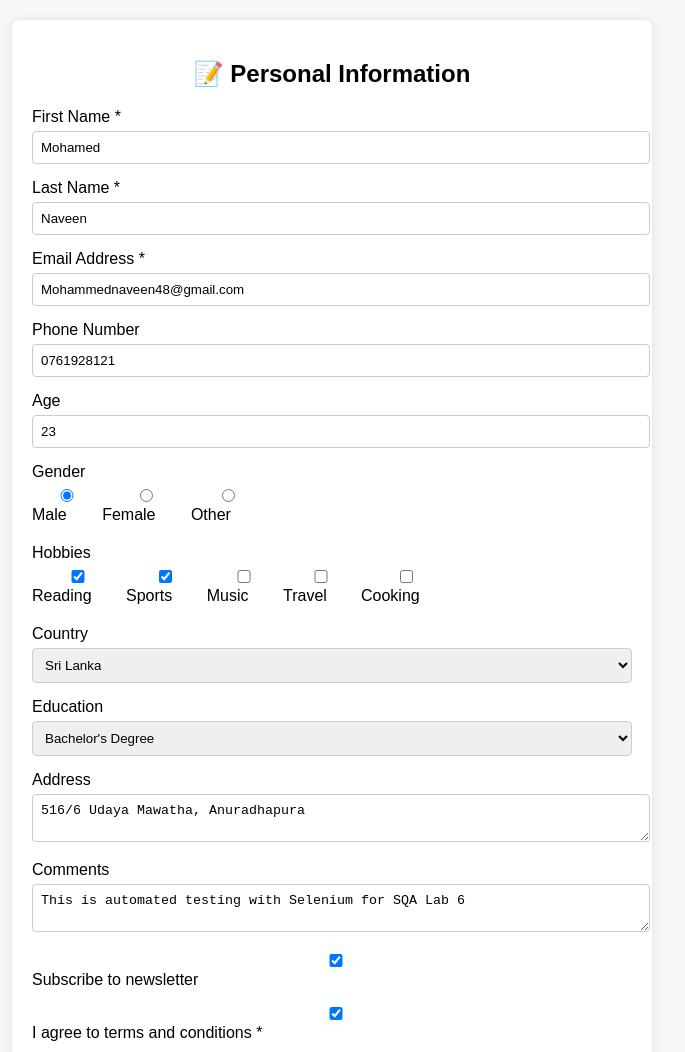
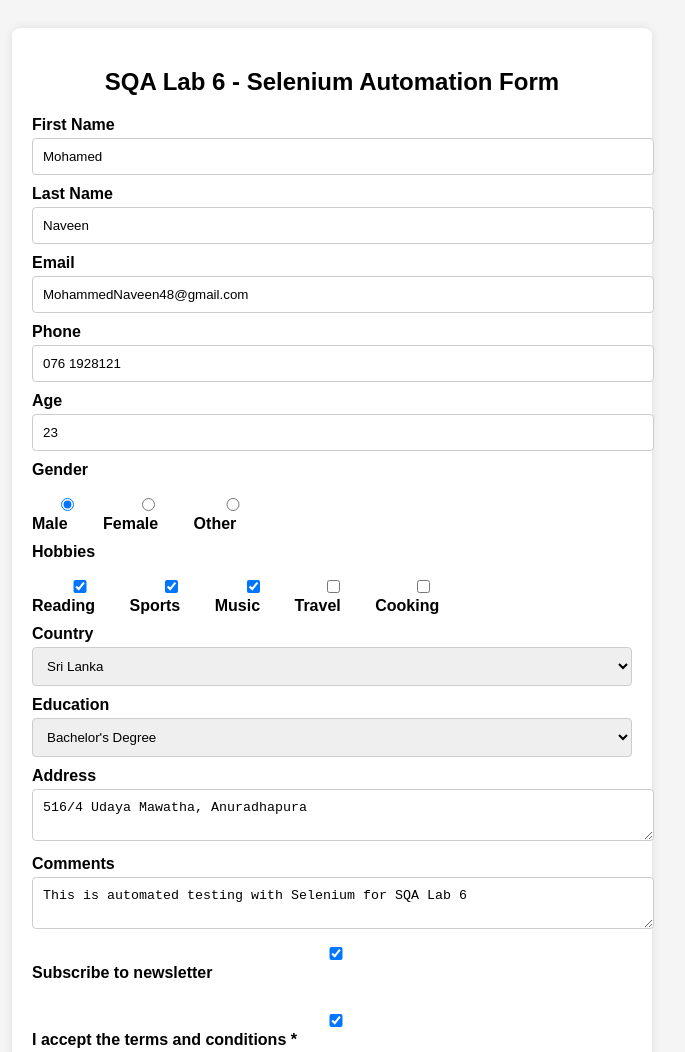
Before and after one commit to naveenrafeek/selenium_lab6, a plain HTML site: page index.html in a window 1280 px wide. Shown: the top 1052 px of the page, without its empty margins (308-993 px from the left). Drawn offline with Linux system fonts and the light colour scheme.

Commit message:
Update index.html

```diff
--- a/index.html
+++ b/index.html
@@ -3,115 +3,85 @@
 <head>
   <meta charset="UTF-8">
   <meta name="viewport" content="width=device-width, initial-scale=1.0">
-  <title>SQA Lab 6 - Selenium Automation Form</title>
+  <title>SQA Lab 6 - Selenium Form</title>
   <style>
-    body { font-family: Arial, sans-serif; margin: 20px; background: #f7f7f7; }
-    form { background: white; padding: 20px; border-radius: 8px; max-width: 600px; margin: auto; box-shadow: 0 0 10px rgba(0,0,0,0.1); }
-    h2 { text-align: center; }
-    .form-group { margin-bottom: 15px; }
-    label { display: block; margin-bottom: 5px; }
-    input, select, textarea { width: 100%; padding: 8px; border: 1px solid #ccc; border-radius: 4px; }
-    .checkbox-group, .radio-group { display: flex; gap: 10px; margin-top: 5px; }
-    button { background: green; color: white; padding: 10px 20px; border: none; border-radius: 5px; font-size: 16px; cursor: pointer; display: block; margin: auto; }
-    #successMessage { display: none; color: green; text-align: center; margin-top: 15px; font-weight: bold; }
+    body { font-family: Arial, sans-serif; background: #f5f5f5; padding: 20px; }
+    form { background: #fff; padding: 20px; border-radius: 8px; max-width: 600px; margin: auto; box-shadow: 0 0 10px rgba(0,0,0,0.1); }
+    label { display: block; margin-top: 10px; font-weight: bold; }
+    input, select, textarea { width: 100%; padding: 10px; margin-top: 4px; border-radius: 4px; border: 1px solid #ccc; }
+    .checkbox-group, .radio-group { display: flex; flex-wrap: wrap; gap: 10px; margin-top: 5px; }
+    button { background: green; color: white; padding: 10px 20px; border: none; border-radius: 5px; margin-top: 20px; cursor: pointer; }
+    #successMessage { display: none; margin-top: 10px; color: green; font-weight: bold; text-align: center; }
   </style>
 </head>
 <body>
   <form id="seleniumForm">
-    <h2>📝 Personal Information</h2>
+    <h2 style="text-align:center;">SQA Lab 6 - Selenium Automation Form</h2>
 
-    <div class="form-group">
-      <label for="firstName">First Name *</label>
-      <input type="text" id="firstName" value="Mohamed" required>
+    <label for="firstName">First Name</label>
+    <input type="text" id="firstName" value="Mohamed">
+
+    <label for="lastName">Last Name</label>
+    <input type="text" id="lastName" value="Naveen">
+
+    <label for="email">Email</label>
+    <input type="email" id="email" value="MohammedNaveen48@gmail.com">
+
+    <label for="phone">Phone</label>
+    <input type="text" id="phone" value="076 1928121">
+
+    <label for="age">Age</label>
+    <input type="number" id="age" value="23">
+
+    <label>Gender</label>
+    <div class="radio-group">
+      <label><input type="radio" id="male" name="gender" checked> Male</label>
+      <label><input type="radio" id="female" name="gender"> Female</label>
+      <label><input type="radio" id="other" name="gender"> Other</label>
     </div>
 
-    <div class="form-group">
-      <label for="lastName">Last Name *</label>
-      <input type="text" id="lastName" value="Naveen" required>
-    </div>
-
-    <div class="form-group">
-      <label for="email">Email Address *</label>
-      <input type="email" id="email" value="Mohammednaveen48@gmail.com" required>
-    </div>
-
-    <div class="form-group">
-      <label for="phone">Phone Number</label>
-      <input type="tel" id="phone" value="0761928121">
-    </div>
-
-    <div class="form-group">
-      <label for="age">Age</label>
-      <input type="number" id="age" value="23">
-    </div>
-
-    <div class="form-group">
-      <label>Gender</label>
-      <div class="radio-group">
-        <label><input type="radio" name="gender" id="male" checked> Male</label>
-        <label><input type="radio" name="gender" id="female"> Female</label>
-        <label><input type="radio" name="gender" id="other"> Other</label>
-      </div>
-    </div>
-
-    <div class="form-group">
     <label>Hobbies</label>
     <div class="checkbox-group">
       <label><input type="checkbox" id="reading" checked> Reading</label>
       <label><input type="checkbox" id="sports" checked> Sports</label>
-        <label><input type="checkbox" id="music"> Music</label>
+      <label><input type="checkbox" id="music" checked> Music</label>
       <label><input type="checkbox" id="travel"> Travel</label>
       <label><input type="checkbox" id="cooking"> Cooking</label>
     </div>
-    </div>
 
-    <div class="form-group">
     <label for="country">Country</label>
     <select id="country">
-        <option value="">--Select Country--</option>
+      <option value="">--Select--</option>
       <option value="Sri Lanka" selected>Sri Lanka</option>
       <option value="India">India</option>
-        <option value="USA">USA</option>
+      <option value="UK">UK</option>
     </select>
-    </div>
 
-    <div class="form-group">
     <label for="education">Education</label>
     <select id="education">
       <option value="">--Select--</option>
       <option value="bachelor" selected>Bachelor's Degree</option>
       <option value="master">Master's Degree</option>
-        <option value="phd">PhD</option>
     </select>
-    </div>
 
-    <div class="form-group">
     <label for="address">Address</label>
-      <textarea id="address">516/6 Udaya Mawatha, Anuradhapura</textarea>
-    </div>
+    <textarea id="address">516/4 Udaya Mawatha, Anuradhapura</textarea>
 
-    <div class="form-group">
     <label for="comments">Comments</label>
     <textarea id="comments">This is automated testing with Selenium for SQA Lab 6</textarea>
-    </div>
 
-    <div class="form-group">
-      <label><input type="checkbox" id="newsletter" checked> Subscribe to newsletter</label>
-    </div>
-
-    <div class="form-group">
-      <label><input type="checkbox" id="terms" required checked> I agree to terms and conditions *</label>
-    </div>
+    <label><input type="checkbox" id="newsletter" checked> Subscribe to newsletter</label><br>
+    <label><input type="checkbox" id="terms" checked required> I accept the terms and conditions *</label>
 
     <button type="submit" id="submitBtn">🚀 Submit Form</button>
-
-    <div id="successMessage">✅ Submission Successful!</div>
+    <div id="successMessage">✅ Form submitted successfully!</div>
   </form>
 
   <script>
     document.getElementById("seleniumForm").addEventListener("submit", function(event) {
       event.preventDefault();
       document.getElementById("successMessage").style.display = "block";
+      document.getElementById("submitBtn").textContent = "Submitted";
     });
   </script>
 </body>
```
Lines whose indentation alone changed are shown as unchanged.
